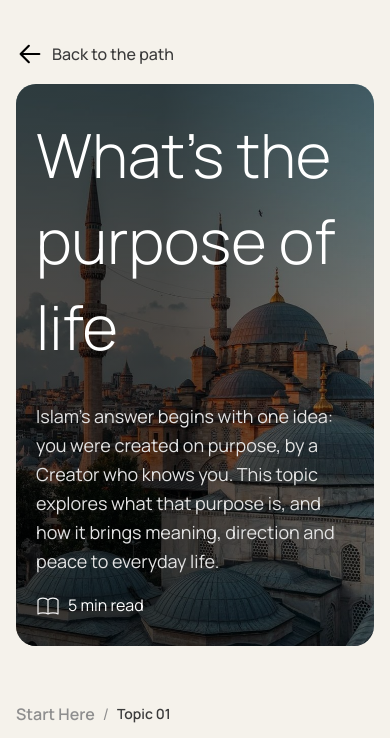
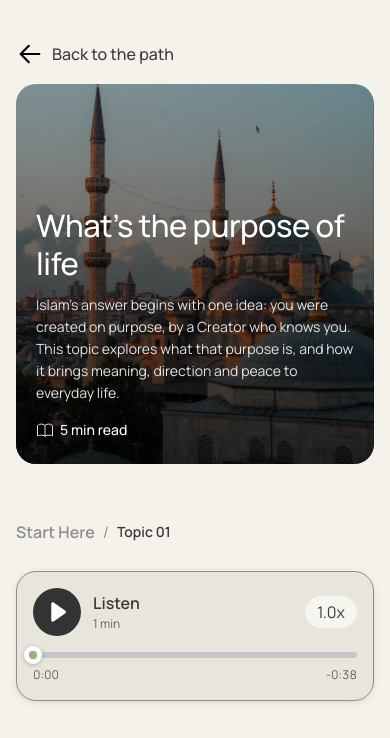
Before and after one commit to Ahmed-ehab579/BSS-Society, a plain HTML site: page article.html in a window 390 px wide. Shown: the part 82-820 px from the top of the page. Drawn offline with Linux system fonts and the light colour scheme.

Commit message:
Phones: article cover card resized, centred completion card
Co-Authored-By: Claude Opus 5.5 <noreply@anthropic.com>

```diff
--- a/article.html
+++ b/article.html
@@ -12,7 +12,7 @@
   <link rel="stylesheet" href="css/header.css?v=10">
   <link rel="stylesheet" href="css/language.css?v=4">
   <link rel="stylesheet" href="css/footer.css?v=2">
-  <link rel="stylesheet" href="css/article.css?v=19">
+  <link rel="stylesheet" href="css/article.css?v=20">
   <link rel="stylesheet" href="css/resource-card.css?v=8">
   <link rel="stylesheet" href="css/book.css?v=11">
   <link rel="stylesheet" href="css/preview.css?v=18">
--- a/css/article.css
+++ b/css/article.css
@@ -724,13 +724,28 @@
     height: 28px;
   }
 
+  /* Phones: the cover card of reading apps. The photo darkens towards the bottom, where the title, a
+     short summary and the read time sit at sizes made for a phone. */
   .article-hero {
-    min-height: 420px;
-    padding: 28px var(--scale-500);
+    min-height: 380px;
+    padding: var(--scale-600) var(--scale-500);
+    border-radius: 20px;
+  }
+
+  .article-hero::before {
+    background: linear-gradient(to top, rgba(0, 0, 0, 0.78) 0%, rgba(0, 0, 0, 0.5) 55%, rgba(0, 0, 0, 0.2) 100%);
+  }
+
+  .article-hero__content {
+    gap: var(--scale-300);
   }
 
   .article-hero__title {
     margin-block: 0;
+    font-size: var(--h4-size);
+    line-height: 38px;
+    font-weight: 500;
+    letter-spacing: -0.5px;
   }
 
   .article-hero__meta {
@@ -741,6 +756,21 @@
 
   .article-hero__summary {
     width: auto;
+    font-size: var(--body-s-size);
+    line-height: var(--body-s-line);
+  }
+
+  .article-hero__time {
+    align-items: center;
+    gap: 6px;
+    font-size: var(--label-m-size);
+    line-height: var(--label-m-line);
+    font-weight: 500;
+  }
+
+  .article-hero__time img {
+    width: 18px;
+    height: 18px;
   }
 
   .article {
@@ -852,15 +882,30 @@
     line-height: var(--body-l-line);
   }
 
+  /* Phones: centred, the check large on top, then the title, the line and the button */
   .completion {
     flex-direction: column;
-    align-items: flex-start;
+    align-items: center;
+    gap: 0;
     margin-inline: 0;
-    padding: var(--scale-500);
+    padding: var(--scale-800) var(--scale-600) var(--scale-600);
+    text-align: center;
+  }
+
+  .completion__icon {
+    width: 86px;
+    height: 86px;
+    margin-bottom: var(--scale-400);
+  }
+
+  .completion__text {
+    max-width: 280px;
+    margin: var(--scale-100) auto 0;
   }
 
   .completion__actions {
     width: 100%;
+    margin-top: var(--scale-600);
   }
 
   .topic-nav {
```
